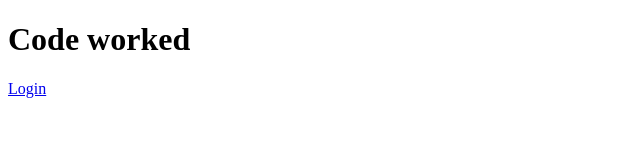
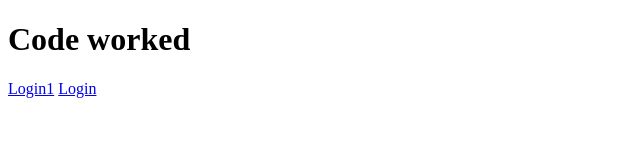
Before and after one commit to meeckeytek/testing, a plain HTML site: page index.html in a window 1280 px wide. Shown: the full height of the page, 0-640 px from the left. Drawn offline with Linux system fonts and the light colour scheme.

Commit message:
Update index.html

```diff
--- a/index.html
+++ b/index.html
@@ -10,6 +10,7 @@
     <h1>Code worked</h1>
     <!-- <script>window.location.href("/.auth/login/github?post_login_redirect_uri=https://testingrepro.azurewebsites.net/success")</script> -->
     <script src="./config.json"></script>
+     <a href="/.auth/login/aad">Login1</a>
     <a href="/.auth/login/aad?post_login_redirect_uri=https://testingrepro.azurewebsites.net/success.html">Login</a>
 </body>
 </html>
```
